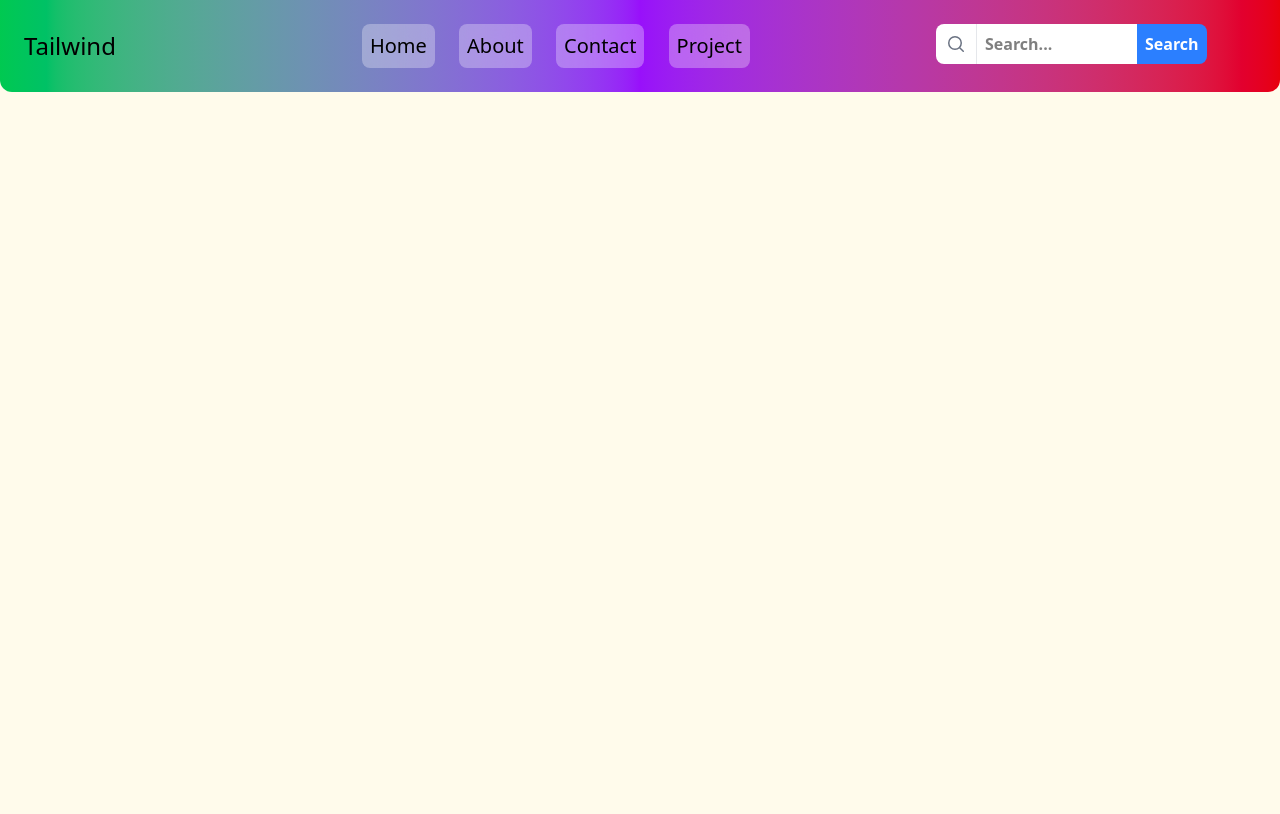
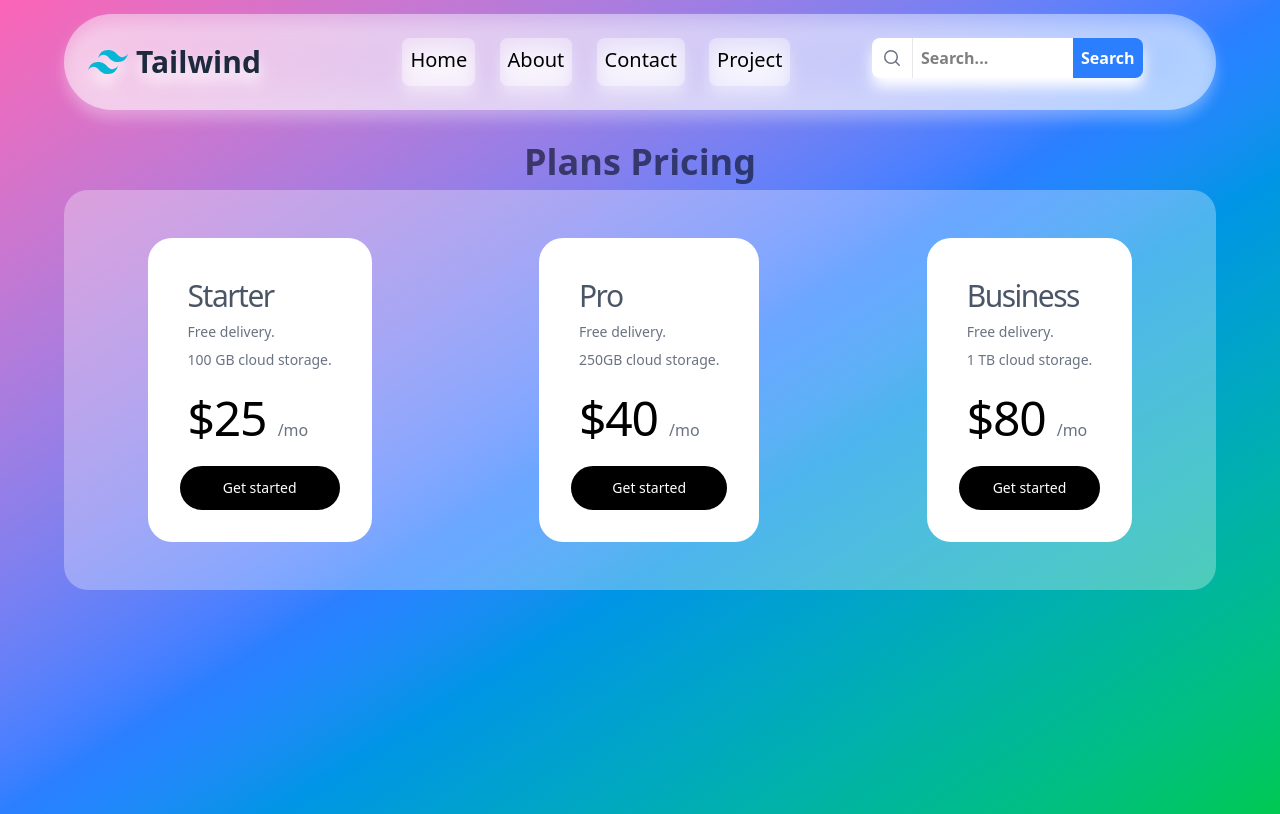
Before and after one commit to AnimeshPramanick/tailwind-practice, a website: page index.html in a window 1280 px wide. Drawn offline with nearby package versions, Linux system fonts and the light colour scheme.

Commit message:
added plan pricing

```diff
--- a/index.html
+++ b/index.html
@@ -6,18 +6,40 @@
     <title>Tailwind day3</title>
     <script src="https://cdn.jsdelivr.net/npm/@tailwindcss/browser@4"></script>
   </head>
-  <body class="bg-amber-50">
+  <body
+    class="w-full max-w-screen h-lvh bg-gradient-to-br from-pink-400 via-blue-500 to-green-500"
+  >
+    <div class="flex justify-center w-full max-w-screen h-auto mt-3.5 sticky">
       <nav
-      class="navBar bg-gradient-to-l from-red-600 via-purple-600 to-green-500 rounded-b-xl flex justify-between p-6"
+        class="navBar w-[90%] max-w-screen h-24 bg-white/30 backdrop-blur-2xl rounded-full flex justify-between p-6 drop-shadow-xl drop-shadow-white"
       >
-      <div class="logo flex">
-        <h1 class="mt-1.5 text-2xl">Tailwind</h1>
+        <div class="logo flex gap-2">
+          <img src="./tailwind-css-icon.svg" alt="" class="w-[40px]" />
+          <span class="mt-1.5 text-3xl text-slate-800 font-black cursor-pointer"
+            >Tailwind</span
+          >
         </div>
         <div class="links w-md pl-15 flex justify-between text-xl font-medium">
-        <a href="#" target="_blank" class="bg-white/30 p-2 rounded-lg backdrop-filter backdrop-blur-lg">Home</a>
-        <a href="#" target="_blank" class="bg-white/30 p-2 rounded-lg backdrop-filter backdrop-blur-lg">About</a>
-        <a href="#" target="_blank" class="bg-white/30 p-2 rounded-lg backdrop-filter backdrop-blur-lg">Contact</a>
-        <a href="#" target="_blank" class="bg-white/30 p-2 rounded-lg backdrop-filter backdrop-blur-lg">Project</a>
+          <a
+            href="#"
+            class="bg-white/30 p-2 rounded-lg backdrop-filter backdrop-blur-lg hover:bg-blue-500/60 hover:text-white"
+            >Home</a
+          >
+          <a
+            href="#"
+            class="bg-white/30 p-2 rounded-lg backdrop-filter backdrop-blur-lg hover:bg-blue-500/60 hover:text-white"
+            >About</a
+          >
+          <a
+            href="#"
+            class="bg-white/30 p-2 rounded-lg backdrop-filter backdrop-blur-lg hover:bg-blue-500/60 hover:text-white"
+            >Contact</a
+          >
+          <a
+            href="#"
+            class="bg-white/30 p-2 rounded-lg backdrop-filter backdrop-blur-lg hover:bg-blue-500/60 hover:text-white"
+            >Project</a
+          >
         </div>
         <div class="search w-80">
           <div class="flex">
@@ -48,5 +70,118 @@
           </div>
         </div>
       </nav>
+    </div>
+    <div class="subHeading1 w-full h-auto flex justify-center mt-8">
+      <div class="w-[90%] h-auto  text-center">
+        <span class="text-4xl font-bold text-slate-950/60">Plans Pricing</span>
+      </div>
+    </div>
+    <div class="w-full flex justify-center h-auto mt-2">
+      <div
+        class="products w-[90%] h-auto bg-white/30 flex justify-around flex-wrap py-12 rounded-3xl">
+        <!-- put your cards here -->
+         <!-- card1 -->
+<div class="flex flex-col bg-white rounded-3xl">
+  <div class="px-6 py-8 sm:p-10 sm:pb-6">
+    <div class="grid items-center justify-center w-full grid-cols-1 text-left">
+      <div>
+        <h2
+          class="text-lg font-medium tracking-tighter text-gray-600 lg:text-3xl"
+        >
+          Starter
+        </h2>
+        <p class="mt-2 text-sm text-gray-500">Free delivery.</p>
+        <p class="mt-2 text-sm text-gray-500">100 GB cloud storage.</p>
+      </div>
+      <div class="mt-6">
+        <p>
+          <span class="text-5xl font-light tracking-tight text-black">
+            $25
+          </span>
+          <span class="text-base font-medium text-gray-500"> /mo </span>
+        </p>
+      </div>
+    </div>
+  </div>
+  <div class="flex px-6 pb-8 sm:px-8">
+    <a
+      aria-describedby="tier-company"
+      class="flex items-center justify-center w-full px-6 py-2.5 text-center text-white duration-200 bg-black border-2 border-black rounded-full nline-flex hover:bg-transparent hover:border-black hover:text-black focus:outline-none focus-visible:outline-black text-sm focus-visible:ring-black"
+      href="#"
+    >
+      Get started
+    </a>
+  </div>
+</div>
+<!-- card2 -->
+<div class="flex flex-col bg-white rounded-3xl">
+  <div class="px-6 py-8 sm:p-10 sm:pb-6">
+    <div class="grid items-center justify-center w-full grid-cols-1 text-left">
+      <div>
+        <h2
+          class="text-lg font-medium tracking-tighter text-gray-600 lg:text-3xl"
+        >
+          Pro
+        </h2>
+        <p class="mt-2 text-sm text-gray-500">Free delivery.</p>
+        <p class="mt-2 text-sm text-gray-500">250GB cloud storage.</p>
+      </div>
+      <div class="mt-6">
+        <p>
+          <span class="text-5xl font-light tracking-tight text-black">
+            $40
+          </span>
+          <span class="text-base font-medium text-gray-500"> /mo </span>
+        </p>
+      </div>
+    </div>
+  </div>
+  <div class="flex px-6 pb-8 sm:px-8">
+    <a
+      aria-describedby="tier-company"
+      class="flex items-center justify-center w-full px-6 py-2.5 text-center text-white duration-200 bg-black border-2 border-black rounded-full nline-flex hover:bg-transparent hover:border-black hover:text-black focus:outline-none focus-visible:outline-black text-sm focus-visible:ring-black"
+      href="#"
+    >
+      Get started
+    </a>
+  </div>
+</div>
+<!-- card3 -->
+<div class="flex flex-col bg-white rounded-3xl">
+  <div class="px-6 py-8 sm:p-10 sm:pb-6">
+    <div class="grid items-center justify-center w-full grid-cols-1 text-left">
+      <div>
+        <h2
+          class="text-lg font-medium tracking-tighter text-gray-600 lg:text-3xl"
+        >
+          Business
+        </h2>
+        <p class="mt-2 text-sm text-gray-500">Free delivery.</p>
+        <p class="mt-2 text-sm text-gray-500">1 TB cloud storage.</p>
+      </div>
+      <div class="mt-6">
+        <p>
+          <span class="text-5xl font-light tracking-tight text-black">
+            $80
+          </span>
+          <span class="text-base font-medium text-gray-500"> /mo </span>
+        </p>
+      </div>
+    </div>
+  </div>
+  <div class="flex px-6 pb-8 sm:px-8">
+    <a
+      aria-describedby="tier-company"
+      class="flex items-center justify-center w-full px-6 py-2.5 text-center text-white duration-200 bg-black border-2 border-black rounded-full nline-flex hover:bg-transparent hover:border-black hover:text-black focus:outline-none focus-visible:outline-black text-sm focus-visible:ring-black"
+      href="#"
+    >
+      Get started
+    </a>
+  </div>
+</div>
+<!-- End -->
+        </div>
+      </div>
+    </div>
   </body>
 </html>
```
Also changed, not shown: tailwind-css-icon.svg (added). Lines whose indentation alone changed are shown as unchanged.
